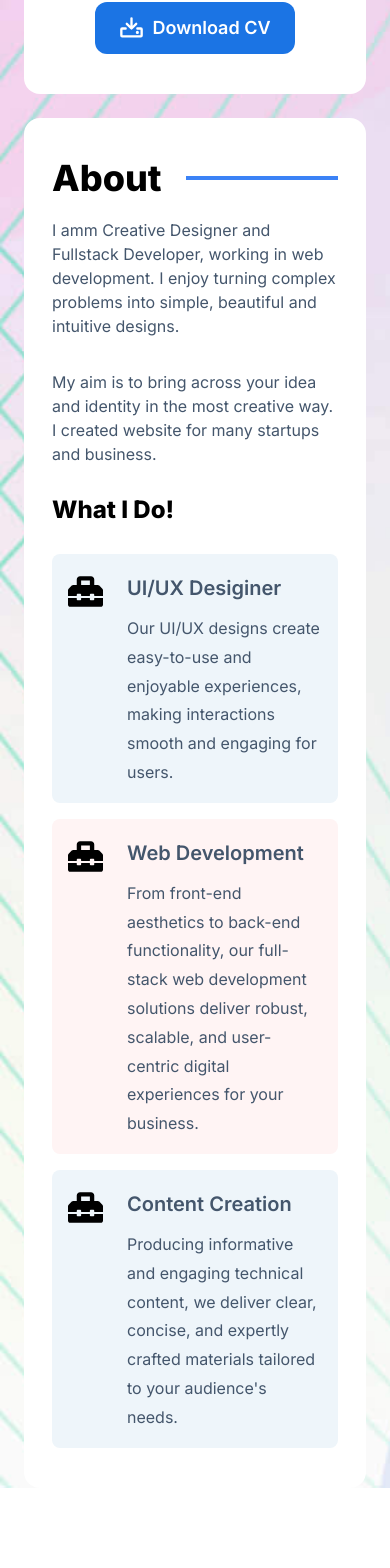
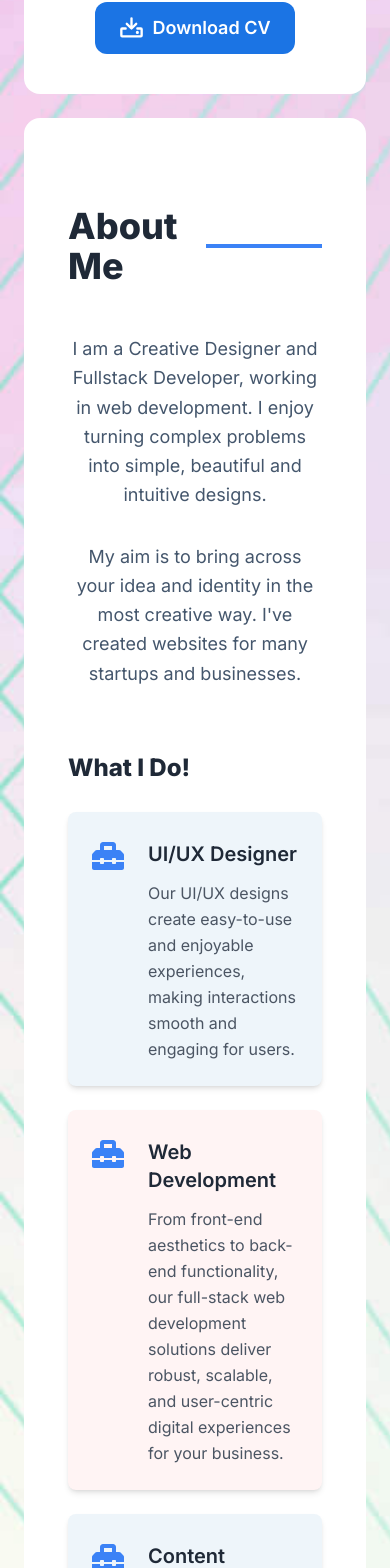
Before and after one commit to deepakyadav20322/my-portfolio, a Next.js app: page / in a window 390 px wide. Shown: the part 838-2406 px from the top of the page. Before the commit the page ends 2326 px from the top, so only its background shows below. Built offline with nearby package versions, Linux system fonts and the light colour scheme.

Commit message:
add framer motion for smooth UI in all pages

```diff
--- a/package.json
+++ b/package.json
@@ -9,6 +9,7 @@
     "lint": "next lint"
   },
   "dependencies": {
+    "framer-motion": "^12.10.1",
     "next": "14.1.4",
     "next-themes": "^0.3.0",
     "react": "^18",
--- a/src/components/About.jsx
+++ b/src/components/About.jsx
@@ -1,49 +1,120 @@
-import React from 'react'
+import React from 'react';
 import { FaToolbox } from "react-icons/fa";
-
-
+import { motion } from "framer-motion";
 
 const About = () => {
+  const services = [
+    {
+      name: "UI/UX Designer",
+      desc: "Our UI/UX designs create easy-to-use and enjoyable experiences, making interactions smooth and engaging for users."
+    },
+    {
+      name: "Web Development",
+      desc: "From front-end aesthetics to back-end functionality, our full-stack web development solutions deliver robust, scalable, and user-centric digital experiences for your business."
+    },
+    {
+      name: "Content Creation",
+      desc: "Producing informative and engaging technical content, we deliver clear, concise, and expertly crafted materials tailored to your audience's needs."
+    }
+  ];
+
+  // Animation variants
+  const container = {
+    hidden: { opacity: 0 },
+    show: {
+      opacity: 1,
+      transition: {
+        staggerChildren: 0.2
+      }
+    }
+  };
+
+  const item = {
+    hidden: { opacity: 0, y: 20 },
+    show: { opacity: 1, y: 0, transition: { duration: 0.5 } }
+  };
+
+  const hoverEffect = {
+    scale: 1.02,
+    boxShadow: "0 10px 25px -5px rgba(0, 0, 0, 0.1)",
+    transition: { duration: 0.3 }
+  };
+
   return (
-    <section className=''>
-    <div className='flex flex-row justify-start items-center gap-x-6'>
-        <h1 className='font-extrabold text-4xl'>
-        About
-    </h1>
-    <div className='bg-blue-500 w-44 h-1'></div>
+    <section className='max-w-6xl mx-auto px-4 py-12'>
+      {/* Title Section */}
+      <motion.div
+        initial={{ opacity: 0, x: -20 }}
+        animate={{ opacity: 1, x: 0 }}
+        transition={{ duration: 0.5 }}
+        className='flex flex-row justify-start items-center gap-x-6 mb-12'
+      >
+        <h1 className='font-extrabold text-4xl text-gray-800'>
+          About Me
+        </h1>
+        <div className='bg-blue-500 w-44 h-1'></div>
+      </motion.div>
 
-    </div>
-    <div className='about-content flex flex-col justify-start items-center gap-y-8 mt-5 mb-3 text-base text-[#44566c]'>
-        <p className=''>I amm Creative Designer and Fullstack Developer, working in web development. I enjoy turning complex problems into simple, beautiful and intuitive designs.</p>
-        <p>My aim is to bring across your idea and identity in the most creative way. I created website for many startups and business.</p>
-    </div>
-    <div className=''>
-    <h1 className='font-extrabold text-2xl my-7 str'>What I Do!</h1>
+      {/* About Content */}
+      <motion.div
+        initial="hidden"
+        animate="show"
+        variants={container}
+        className='about-content flex flex-col justify-start items-center gap-y-8 mb-16 text-base text-[#44566c]'
+      >
+        <motion.p variants={item} className='text-lg leading-relaxed text-center max-w-3xl'>
+          I am a Creative Designer and Fullstack Developer, working in web development. I enjoy turning complex problems into simple, beautiful and intuitive designs.
+        </motion.p>
+        <motion.p variants={item} className='text-lg leading-relaxed text-center max-w-3xl'>
+          My aim is to bring across your idea and identity in the most creative way. I've created websites for many startups and businesses.
+        </motion.p>
+      </motion.div>
 
-          {/*--------------------- all boxes of work domain------------------ */}
-    <div className="grid grid-cols-1  lg:grid-cols-2 gap-4 ">
-        {[{name:"UI/UX Desiginer",desc:"Our UI/UX designs create easy-to-use and enjoyable experiences, making interactions smooth and engaging for users."},{name:"Web Development",desc:"From front-end aesthetics to back-end functionality, our full-stack web development solutions deliver robust, scalable, and user-centric digital experiences for your business."},{name:"Content Creation",desc:"Producing informative and engaging technical content, we deliver clear, concise, and expertly crafted materials tailored to your audience's needs."}].map((item,i)=>(
-         <div key={i} className="bg-gray-200 even:bg-[#fff4f4] odd:bg-[#eef5fa] p-4  rounded-lg">
-         <div className='flex flex-row justify-start items-start gap-x-6'>
-             <div className='icon-box w-20 flex justify-center items-start pt-1'>
-                  <FaToolbox size={35} className="" />
-                  </div>
-                  <div className='flex flex-col justify-start items-start leading-[1.8] text-[#44566c]'>
-                     <h2 className='font-semibold text-xl mt-1  mb-3'>{item.name}</h2>
-                     <p className=''>{item.desc}</p>
-                  </div>
-         </div>
-     </div>
-        ))}
+      {/* Services Section */}
+      <div className='mb-16'>
+        <motion.h1
+          initial={{ opacity: 0, y: -20 }}
+          animate={{ opacity: 1, y: 0 }}
+          transition={{ delay: 0.3 }}
+          className='font-extrabold text-2xl my-7 text-gray-800'
+        >
+          What I Do!
+        </motion.h1>
 
-    {/* <div className="bg-gray-200 p-4 even:bg-[#fff4f4]">Box 2</div>
-    <div className="bg-gray-200 odd:bg-[#eef5fa] p-4">Box 3</div>
-    <div className="bg-gray-200 p-4 even:bg-[#fff4f4]">Box 4</div> */}
-</div>
-</div>
-
+        {/* Services Grid */}
+        <motion.div
+          initial="hidden"
+          animate="show"
+          variants={container}
+          className="grid grid-cols-1 lg:grid-cols-2 gap-6"
+        >
+          {services.map((item, i) => (
+            <motion.div
+              key={i}
+              variants={item}
+              whileHover={hoverEffect}
+              className="bg-gray-100 even:bg-[#fff4f4] odd:bg-[#eef5fa] p-6 rounded-lg shadow-md transition-all"
+            >
+              <div className='flex flex-row justify-start items-start gap-6'>
+                <div className='icon-box w-16 flex justify-center items-start pt-1'>
+                  <motion.div
+                    whileHover={{ rotate: 15 }}
+                    className="text-blue-500"
+                  >
+                    <FaToolbox size={32} />
+                  </motion.div>
+                </div>
+                <div className='flex flex-col justify-start items-start leading-relaxed text-[#44566c]'>
+                  <h2 className='font-semibold text-xl mt-1 mb-3 text-gray-800'>{item.name}</h2>
+                  <p className='text-gray-600'>{item.desc}</p>
+                </div>
+              </div>
+            </motion.div>
+          ))}
+        </motion.div>
+      </div>
     </section>
   )
 }
 
-export default About
+export default About;
--- a/src/components/Education.jsx
+++ b/src/components/Education.jsx
@@ -1,8 +1,9 @@
 import React from "react";
 import { FaToolbox } from "react-icons/fa6";
 import { LuGraduationCap } from "react-icons/lu";
+import { motion } from "framer-motion";
+
 const Education = () => {
-
   const skillcolor = ['#FF6464','#9272D4','#5185D4','#CA56F2','#FFAF45'];
   const slillAndPercentageArr = [
     { skillName: 'Javascript', percentage: '76' },
@@ -14,109 +15,191 @@ const Education = () => {
   const educationHistory = [
     { institute: 'Rajkiya Engineering College Banda', timeLine: '2020-2024', profession:"B.Tech" },
     { institute: 'Sant Kabir Inter College Mau',timeLine: '2018-2019', profession:"Intermediate" },
-
   ];
- const Knowledge = ["Next.js","React.js","Node.js","MongoDb","PostgreSQL","SQL","Docker","AWS","Javascript","C++",'Redis',"Responsive Design"]
+  const Knowledge = ["Next.js","React.js","Node.js","MongoDb","PostgreSQL","SQL","Docker","AWS","Javascript","C++",'Redis',"Responsive Design"]
   const exprienceHistory = [
-
-    { company: 'EZSync', timeLineFrom: 'April 2024', timeLineTo: 'June 2024', workArea:"Web development internship",desc:"Made An AI interview plateform by using MERN stack and Redux and Deploy on AWS." },
-
-    { company: 'Prodigy Infotech', timeLineFrom: 'September 2023', timeLineTo: 'August 2023', workArea:"Web development internship",desc:"Creating Responsive web apps by using React, javascript ,Tailwind CSS." },
-
+    { company: 'EZSync', timeLineFrom: 'April 2024', timeLineTo: 'June 2024', workArea:"Web development internship",desc:"Made An AI interview platform by using MERN stack and Redux and Deploy on AWS." },
+    { company: 'Prodigy Infotech', timeLineFrom: 'September 2023', timeLineTo: 'August 2023', workArea:"Web development internship",desc:"Creating Responsive web apps by using React, javascript, Tailwind CSS." },
   ];
 
+  // Animation variants
+  const container = {
+    hidden: { opacity: 0 },
+    show: {
+      opacity: 1,
+      transition: {
+        staggerChildren: 0.1
+      }
+    }
+  };
+
+  const item = {
+    hidden: { opacity: 0, y: 20 },
+    show: { opacity: 1, y: 0, transition: { duration: 0.5 } }
+  };
+
+  const hoverEffect = {
+    scale: 1.02,
+    transition: { duration: 0.2 }
+  };
+
+  const progressBarAnimation = {
+    hidden: { width: 0 },
+    show: {
+      width: "100%",
+      transition: { duration: 1, ease: "easeInOut" }
+    }
+  };
 
   return (
     <div className="">
       {/*--------------------- all boxes of Edu/Exp domain ------------------ */}
-      <div className="grid grid-cols-1  lg:grid-cols-2 gap-6 px-4">
+      <motion.div
+        initial="hidden"
+        animate="show"
+        variants={container}
+        className="grid grid-cols-1 lg:grid-cols-2 gap-6 px-4"
+      >
         {/* Education section----------------------- */}
-        <div className="grid grid-cols-1 self-start gap-y-5 ">
-          <div className="icon-box flex justify-start items-start pt-1 gap-x-4 my-4">
-            <LuGraduationCap size={40} className="" />
-            <h1 className=" text-[1.8rem] font-medium">Education</h1>
-          </div>
+        <div className="grid grid-cols-1 self-start gap-y-5">
+          <motion.div
+            variants={item}
+            className="icon-box flex justify-start items-start pt-1 gap-x-4 my-4"
+          >
+            <LuGraduationCap size={40} className="text-blue-500" />
+            <h1 className="text-[1.8rem] font-medium">Education</h1>
+          </motion.div>
+
           {educationHistory.map((b, i) => (
-            <div
+            <motion.div
               key={i}
-              className="bg-gray-200 even:bg-[#fff4f4] odd:bg-[#eef5fa] p-4  rounded-lg"
+              variants={item}
+              whileHover={hoverEffect}
+              className="bg-gray-200 even:bg-[#fff4f4] odd:bg-[#eef5fa] p-4 rounded-lg shadow-md hover:shadow-lg transition-shadow"
             >
               <div className="flex flex-row justify-start items-start gap-x-6">
                 <div className="flex flex-col justify-start items-start leading-[1.8] text-[#44566c]">
-                  <p className="">{b.timeLine}</p>
-                  <h2 className="font-semibold text-xl mt-1  mb-3">
-                   {b.profession}
+                  <p className="text-sm font-medium text-gray-500">{b.timeLine}</p>
+                  <h2 className="font-semibold text-xl mt-1 mb-3 text-gray-800">
+                    {b.profession}
                   </h2>
-                  <p className="">{b.institute}</p>
+                  <p className="text-gray-700">{b.institute}</p>
                 </div>
               </div>
-            </div>
+            </motion.div>
           ))}
         </div>
 
-       {/*----------------- Exprience section----------------------- */}
-        <div className="grid grid-cols-1 self-start gap-y-5 ">
-          <div className="icon-box flex justify-start items-start pt-1 gap-x-4 my-4">
-            <FaToolbox size={35} className="" />
-            <h1 className=" text-[1.8rem] font-medium">Exprience</h1>
-          </div>
+        {/*----------------- Experience section----------------------- */}
+        <div className="grid grid-cols-1 self-start gap-y-5">
+          <motion.div
+            variants={item}
+            className="icon-box flex justify-start items-start pt-1 gap-x-4 my-4"
+          >
+            <FaToolbox size={35} className="text-blue-500" />
+            <h1 className="text-[1.8rem] font-medium">Experience</h1>
+          </motion.div>
 
           {exprienceHistory.map((ex, i) => (
-            <div
+            <motion.div
               key={i}
-              className="bg-gray-200 even:bg-[#fff4f4] odd:bg-[#eef5fa] p-4  rounded-lg"
+              variants={item}
+              whileHover={hoverEffect}
+              className="bg-gray-200 even:bg-[#fff4f4] odd:bg-[#eef5fa] p-4 rounded-lg shadow-md hover:shadow-lg transition-shadow"
             >
               <div className="flex flex-row justify-start items-start gap-x-6">
                 <div className="flex flex-col justify-start items-start leading-[1.8] text-[#44566c]">
-                  <p className="">{ex.timeLineTo}<span className="mx-2 h-[2px] w-3 align-middle inline-block bg-[#44566c] "></span> {ex.timeLineFrom}</p>
-                  <h2 className="font-semibold text-lg mt-1  mb-3">
-                   {ex.workArea}
+                  <p className="text-sm font-medium text-gray-500">
+                    {ex.timeLineTo}
+                    <span className="mx-2 h-[2px] w-3 align-middle inline-block bg-[#44566c]"></span>
+                    {ex.timeLineFrom}
+                  </p>
+                  <h2 className="font-semibold text-lg mt-1 mb-3 text-gray-800">
+                    {ex.workArea}
                   </h2>
-                  <p className="font-medium text-[#1b74e4]"> Company:<span className="text-[#000]">{" "}{ex.company}</span></p>
-                  <p>{ex.desc}</p>
+                  <p className="font-medium text-[#1b74e4]">
+                    Company: <span className="text-gray-700">{ex.company}</span>
+                  </p>
+                  <p className="text-gray-700 mt-2">{ex.desc}</p>
                 </div>
               </div>
-            </div>
+            </motion.div>
           ))}
         </div>
-      </div>
-      <div className="grid grid-cols-1  lg:grid-cols-2 gap-6 mt-14 py-16 bg-[#f8fbfb] px-4">
-      <div className="grid grid-cols-1 self-start gap-y-5 ">
-          <h1 className="text-2xl font-medium">Working Skill</h1>
-          {
-            slillAndPercentageArr.map((a,i)=>(
-                <div key={i} className="flex flex-col justify-start items-center w-full gap-y-2 text-[#44566c]">
+      </motion.div>
 
-                <div className=" flex flex-row justify-between items-center w-full">
-                    <span>{a.skillName}</span>
-                    <span>{a.percentage}%</span>
-                </div>
+      {/* Skills and Knowledge Section */}
+      <motion.div
+        initial={{ opacity: 0, y: 50 }}
+        animate={{ opacity: 1, y: 0 }}
+        transition={{ duration: 0.5 }}
+        className="grid grid-cols-1 lg:grid-cols-2 gap-6 mt-14 py-16 bg-[#f8fbfb] px-4 rounded-xl"
+      >
+        {/* Working Skills */}
+        <div className="grid grid-cols-1 self-start gap-y-5">
+          <motion.h1
+            whileHover={{ scale: 1.02 }}
+            className="text-2xl font-medium text-gray-800"
+          >
+            Working Skill
+          </motion.h1>
 
-                <div className="w-full h-[6px] bg-[#edf2f2] rounded-xl">
-                    <div className={` h-[6px] rounded-xl`} style={{width:`${a.percentage || 55}%`, backgroundColor:`${skillcolor[i] || '#65B741'}`}}></div>
-                </div>
+          {slillAndPercentageArr.map((a,i) => (
+            <motion.div
+              key={i}
+              initial="hidden"
+              animate="show"
+              variants={container}
+              className="flex flex-col justify-start items-center w-full gap-y-2 text-[#44566c]"
+            >
+              <div className="flex flex-row justify-between items-center w-full">
+                <span className="font-medium text-gray-700">{a.skillName}</span>
+                <span className="font-medium">{a.percentage}%</span>
+              </div>
 
-
+              <div className="w-full h-[6px] bg-[#edf2f2] rounded-xl overflow-hidden">
+                <motion.div
+                  initial={{ width: 0 }}
+                  animate={{ width: `${a.percentage}%` }}
+                  transition={{ duration: 1, delay: i * 0.1 }}
+                  className="h-[6px] rounded-xl"
+                  style={{ backgroundColor: `${skillcolor[i] || '#65B741'}` }}
+                />
               </div>
-            ))
-
-}
+            </motion.div>
+          ))}
         </div>
 
-      <div className="grid grid-cols-1 self-start gap-y-5 ">
-          <h1 className="text-2xl font-medium">Knowledge</h1>
-          <div className="flex justify-start items-start flex-wrap gap-y-3 gap-x-2 text-[#44566c] ">
-            {
-            Knowledge.map((k,i)=>(
-                <div key={i} className="bg-[#edf2f2] px-5 py-[5px] rounded-md">
+        {/* Knowledge */}
+        <div className="grid grid-cols-1 self-start gap-y-5">
+          <motion.h1
+            whileHover={{ scale: 1.02 }}
+            className="text-2xl font-medium text-gray-800"
+          >
+            Knowledge
+          </motion.h1>
+
+          <motion.div
+            variants={container}
+            className="flex justify-start items-start flex-wrap gap-y-3 gap-x-2 text-[#44566c]"
+          >
+            {Knowledge.map((k,i) => (
+              <motion.div
+                key={i}
+                variants={item}
+                whileHover={{
+                  scale: 1.05,
+                  backgroundColor: "#1b74e4",
+                  color: "white"
+                }}
+                className="bg-[#edf2f2] px-5 py-[5px] rounded-md cursor-default shadow-sm"
+              >
                 <span>{k}</span>
-            </div>
-            ))
-}
-          </div>
+              </motion.div>
+            ))}
+          </motion.div>
         </div>
-
-    </div>
+      </motion.div>
     </div>
   );
 };
--- a/src/components/Projects.jsx
+++ b/src/components/Projects.jsx
@@ -1,5 +1,7 @@
 import Image from "next/image";
 import Link from "next/link";
+import { motion } from "framer-motion";
+
 const Projects = () => {
   const project = [
     {
@@ -9,13 +11,10 @@ const Projects = () => {
       projectImageLink: "githubsearchScreenshot.png",
       projectDuration: "",
     },
-
     {
       projectName: "Blog Web App",
-      projectLiveLink:
-        "https://blog-app-frontend-pi.vercel.app/",
-      projectGithubLink:
-        "https://github.com/deepakyadav20322/Blog-app-frontend/tree/main/blog_app-fronted",
+      projectLiveLink: "https://blog-app-frontend-pi.vercel.app/",
+      projectGithubLink: "https://github.com/deepakyadav20322/Blog-app-frontend/tree/main/blog_app-fronted",
       projectImageLink: "blogImgScreenshot.png",
       projectDuration: "",
     },
@@ -27,8 +26,14 @@ const Projects = () => {
       projectDuration: "",
     },
     {
+      projectName: "Nested Data visulization",
+      projectLiveLink: "https://rezo-ai-projects.vercel.app/",
+      projectGithubLink: "https://github.com/deepakyadav20322/RezoAI-projects/tree/main/pagination/client2",
+      projectImageLink: "enrichtable.png",
+      projectDuration: "",
+    },
+    {
       projectName: "IOT_Verse",
-      // projectLiveLink: "https://iot-next-js-final.vercel.app/",
       projectLiveLink: "https://iot-verse-final-prooduct.vercel.app/",
       projectGithubLink: "https://github.com/deepakyadav20322/IoTVerseFinal_Prooduct",
       projectImageLink: "iotNextJsScreenshot.png",
@@ -57,37 +62,83 @@ const Projects = () => {
     },
   ];
 
+  // Animation variants
+  const container = {
+    hidden: { opacity: 0 },
+    show: {
+      opacity: 1,
+      transition: {
+        staggerChildren: 0.1,
+      },
+    },
+  };
+
+  const item = {
+    hidden: { opacity: 0, y: 20 },
+    show: { opacity: 1, y: 0, transition: { duration: 0.5 } },
+  };
+
+  const hoverEffect = {
+    scale: 1.03,
+    transition: { duration: 0.3 },
+  };
+
+  const imageHover = {
+    scale: 1.05,
+    transition: { duration: 0.4 },
+  };
+
   return (
     <section className="w-full">
-      <div className="flex flex-row justify-start items-center gap-x-6 mb-4">
+      <motion.div
+        initial={{ opacity: 0, y: -20 }}
+        animate={{ opacity: 1, y: 0 }}
+        transition={{ duration: 0.5 }}
+        className="flex flex-row justify-start items-center gap-x-6 mb-4"
+      >
         <h1 className="font-extrabold text-4xl">Projects</h1>
         <div className="bg-blue-500 w-44 h-1"></div>
-      </div>
-      <div className="flex flex-row justify-evenly items-start flex-wrap gap-10 w-full px-3 sm:px-5 lg:px-0">
+      </motion.div>
+
+      <motion.div
+        variants={container}
+        initial="hidden"
+        animate="show"
+        className="flex flex-row justify-evenly items-start flex-wrap gap-10 w-full px-3 sm:px-5 lg:px-0"
+      >
         {project.map((a, i) => (
-          <div
+          <motion.div
             key={i}
-            className="border-2 rounded-md bg-gray-100 w-full lg:min-w-80 lg:max-w-[325px] lg:min-h-64  flex flex-col gap-3 justify-center p-4 "
+            variants={item}
+            whileHover={hoverEffect}
+            className="border-2 rounded-md bg-gray-100 w-full lg:min-w-80 lg:max-w-[325px] lg:min-h-64 flex flex-col gap-3 justify-center p-4 shadow-lg hover:shadow-xl"
           >
             <div className="w-full max-h-56 h-full m-auto flex justify-center overflow-hidden">
-              <Link key={i} href={a.projectLiveLink} className="h-full group " target='_blanck'>
+              <Link key={i} href={a.projectLiveLink} className="h-full group" target='_blank'>
+                <motion.div whileHover={imageHover}>
                   <Image
-                  className="lg:w-[100%] lg:h-[70%] md:w-[540px] md:h-[540px] w-[100%] h-[70%] border-[1px]  rounded-sm group-hover:border-blue-500 p-1"
+                    className="lg:w-[100%] lg:h-[70%] md:w-[540px] md:h-[540px] w-[100%] h-[70%] border-[1px] border-blue-300 group-hover:border-blue-500 p-1 rounded"
                     alt="image-photo"
                     src={`/Images/${a.projectImageLink}`}
                     width={285}
                     height={210}
                   />
+                </motion.div>
               </Link>
             </div>
             <div className="flex flex-col justify-between items-start w-full">
               <div className="flex flex-row justify-between items-center w-full mb-1">
                 <Link
                   target="_blank"
-                  className=" flex flex-row text-red-400 font-semibold"
+                  className="flex flex-row text-red-400 font-semibold"
                   href={a.projectLiveLink}
                 >
-                  <span className=" italic underline">Live link </span>
+                  <motion.span
+                    whileHover={{ scale: 1.05 }}
+                    className="italic underline"
+                  >
+                    Live link
+                  </motion.span>
                   <div className="pulse">
                     <span style={{ "--i": "0" }}></span>
                     <span style={{ "--i": "1" }}></span>
@@ -95,21 +146,22 @@ const Projects = () => {
                     <span style={{ "--i": "3" }}></span>
                   </div>
                 </Link>
+                <motion.div whileHover={{ scale: 1.05 }}>
                   <Link
                     target="_blank"
-                  className=" underline italic"
+                    className="underline"
                     href={a.projectGithubLink}
                   >
                     GitHub Code
                   </Link>
+                </motion.div>
               </div>
 
-              <p className=" mt-2 font-semibold">{a.projectName}</p>
-              {/* <p className="mt-1 text-base">Sep 2023 - Oct 2023</p> */}
+              <p className="mt-2 font-semibold">{a.projectName}</p>
             </div>
-          </div>
+          </motion.div>
         ))}
-      </div>
+      </motion.div>
     </section>
   );
 };
```
Also changed, not shown: public/Images/enrichtable.png (added), 1 other file (tests, documents, lock files or other folders). Lines whose indentation alone changed are shown as unchanged.
